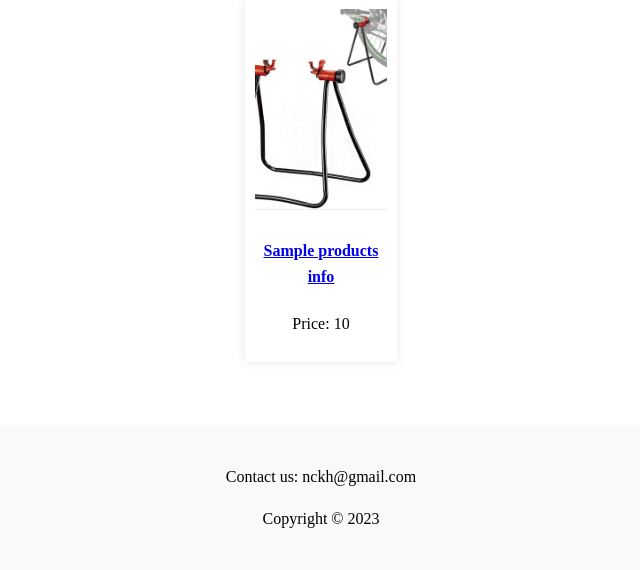
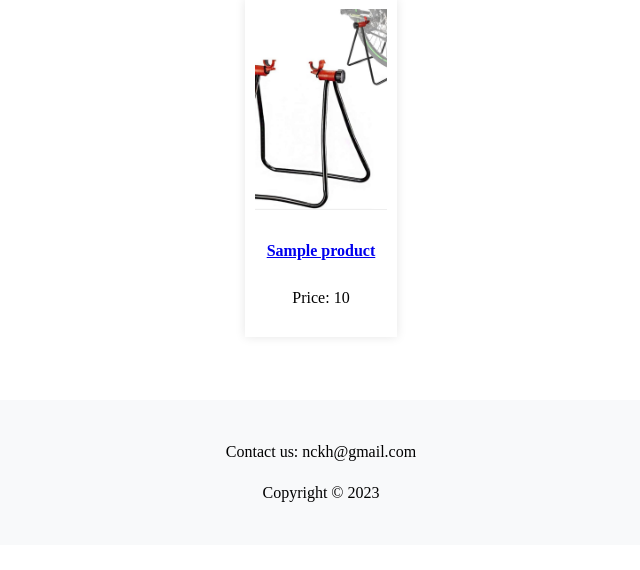
Before and after one commit to m1htan/Scientific-Research-2, a Flask app: template Web/Templates/recommendations/30118.html in a window 1280 px wide. Shown: the part 207-777 px from the top of the page, without its empty margins (319-959 px from the left). Run offline with Flask 3, Linux system fonts and the light colour scheme; the template is opened without the code that fills it: most values are stand-ins (such as "Sample title", 1, 10 or a date in 2020); parts of the project's set-up code (start-up, migrations or seed data) failed here and were passed over.

Commit message:
14/02/2024 23h58
big update

```diff
--- a/Web/Templates/recommendations/30118.html
+++ b/Web/Templates/recommendations/30118.html
@@ -32,13 +32,13 @@
         <section>
             <h2 style="font-size: 29px;">Recommended for you</h2>
             <div class="product-listing">
-                {% for products_info in get_recommended_products %}
+                {% for product in products_info %}
                 <div class="product-item">
                     <img src="/static/images/product{{ loop.index }}.jpg" alt="Sản phẩm {{ loop.index }}">
                     <h4>
-                        <a href="{{ url_for('product_detail', product_id=products_info['id']) }}">{{ products_info['name'] }}</a>
+                        <a href="{{ url_for('product_detail', product_id=product['id']) }}">{{ product['name'] }}</a>
                     </h4>
-                    <p>Price: {{ products_info['price'] }}</p>
+                    <p>Price: {{ product['price'] }}</p>
                 </div>
                 {% endfor %}
             </div>
--- a/Web/app.py
+++ b/Web/app.py
@@ -125,8 +125,8 @@ def get_recommended_products():
             for row in csv_reader:
                 # Giả sử mỗi hàng chứa thông tin của một sản phẩm
                 product_info = {
-                    'product_id': int(row['product_id']),
-                    'product_name': row['product_name'],
+                    'id': int(row['id']),
+                    'name': row['name'],
                     'price': row['price']  # Giả sử có cột giá sản phẩm
                 }
                 products_info.append(product_info)
@@ -375,10 +375,21 @@ customer_templates= {
 
 @app.route('/recommendations/<int:customer_id>', methods=['GET', 'POST'])
 def recommendations(customer_id):
-    username = session.get('username')
-    customer_id=session.get('username')
-    products_info=get_recommended_products(customer_id)
-    return render_template('/recommendations/30118.html', customer_id=customer_id, username=username, products_info=products_info)
+    products_info = get_product_recommendation(customer_id)  # Giả sử bạn đã sửa hàm này để trả về danh sách sản phẩm
+    template_name = customer_templates.get(customer_id)
+    if template_name:
+        return render_template(template_name, products_info=products_info)
+    else:
+        return "Customer not found!", 404
+
+def get_product_recommendation(product_id):
+    # Gọi hàm để lấy danh sách sản phẩm đề xuất
+    products_info = get_recommended_products()
+    # Duyệt qua danh sách sản phẩm để tìm sản phẩm có ID tương ứng
+    for product_info in products_info:
+        if product_info.get('id') == str(product_id):  # So sánh ID sản phẩm
+            return product_info
+    return None  # Trả về None nếu không tìm thấy sản phẩm với ID tương ứng
 
 @app.route('/product/product<int:product_id>')
 def product_detail(product_id):
```
